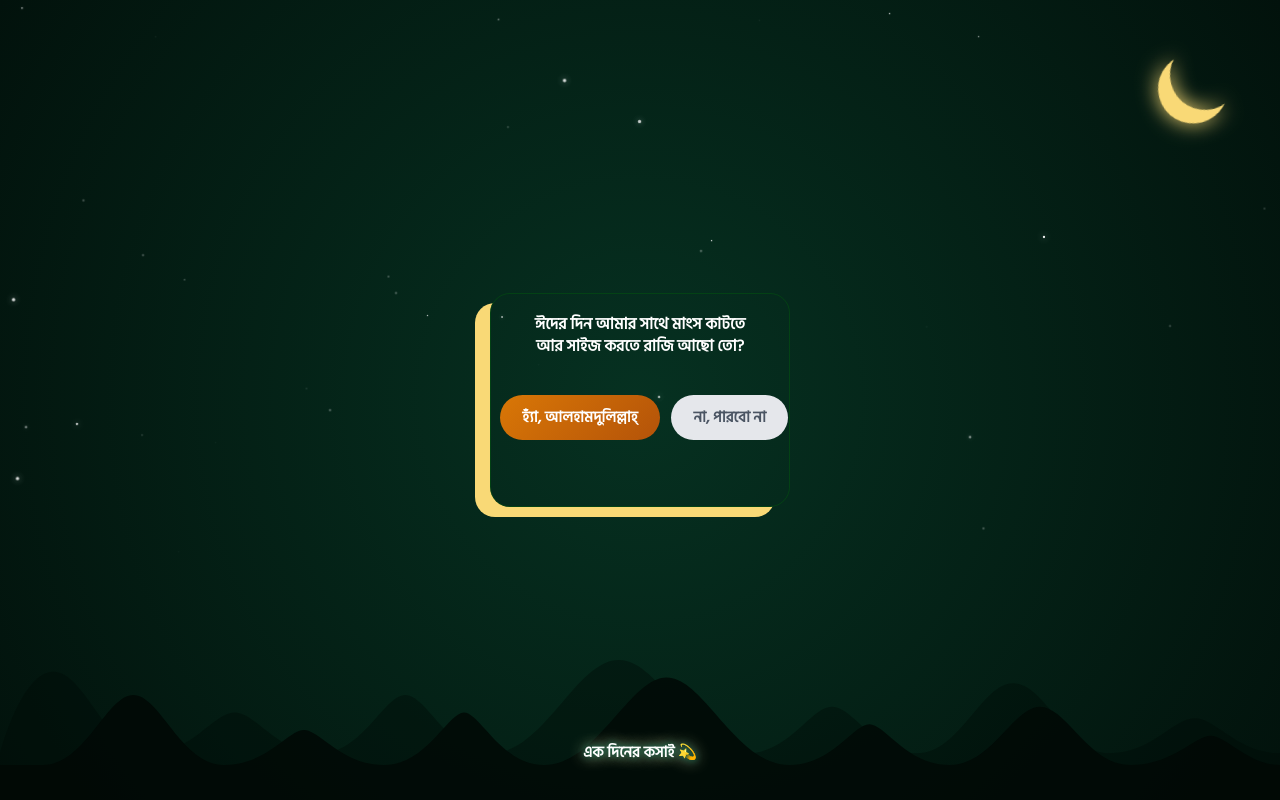
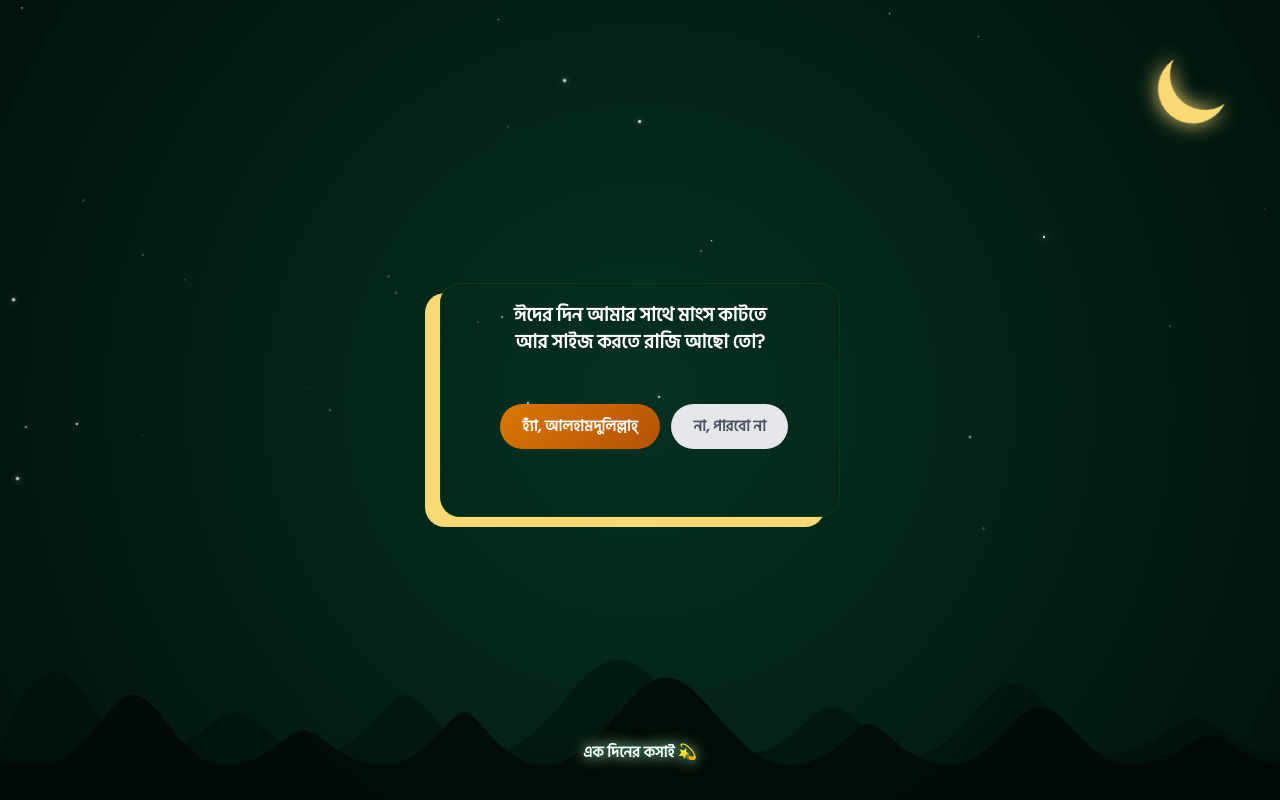
Before and after one commit to Jahidulweb/eid-al-adha, a plain HTML site: page index.html in a window 1280 px wide. Drawn offline with Linux system fonts and the light colour scheme.

Commit message:
Fix CSS selectors for headings and card component

```diff
--- a/index.html
+++ b/index.html
@@ -204,7 +204,7 @@ footer p {
 
 /*Tablet*/
   @media (min-width: 685px) {
-  h {
+  h1 {
     font-size: 1.2rem;
     margin-bottom: 30px;
   }
@@ -214,7 +214,7 @@ footer p {
     padding: 10px 22px;
   }
 
-  tuniverse-jahidul-card {
+  .tuniverse-jahidul-card {
   width: 80%;
   max-width: 400px;
   min-height: 100px;
```
